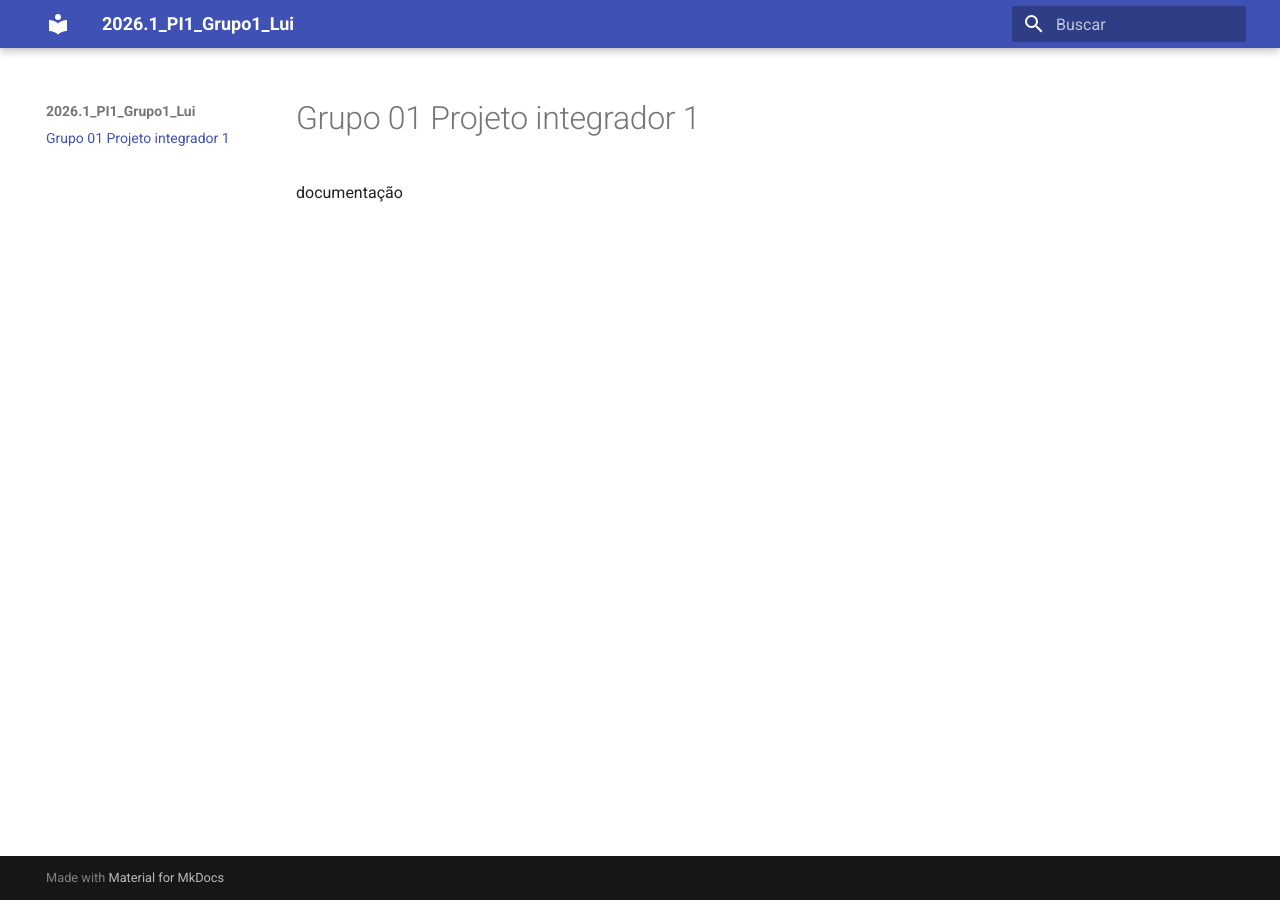
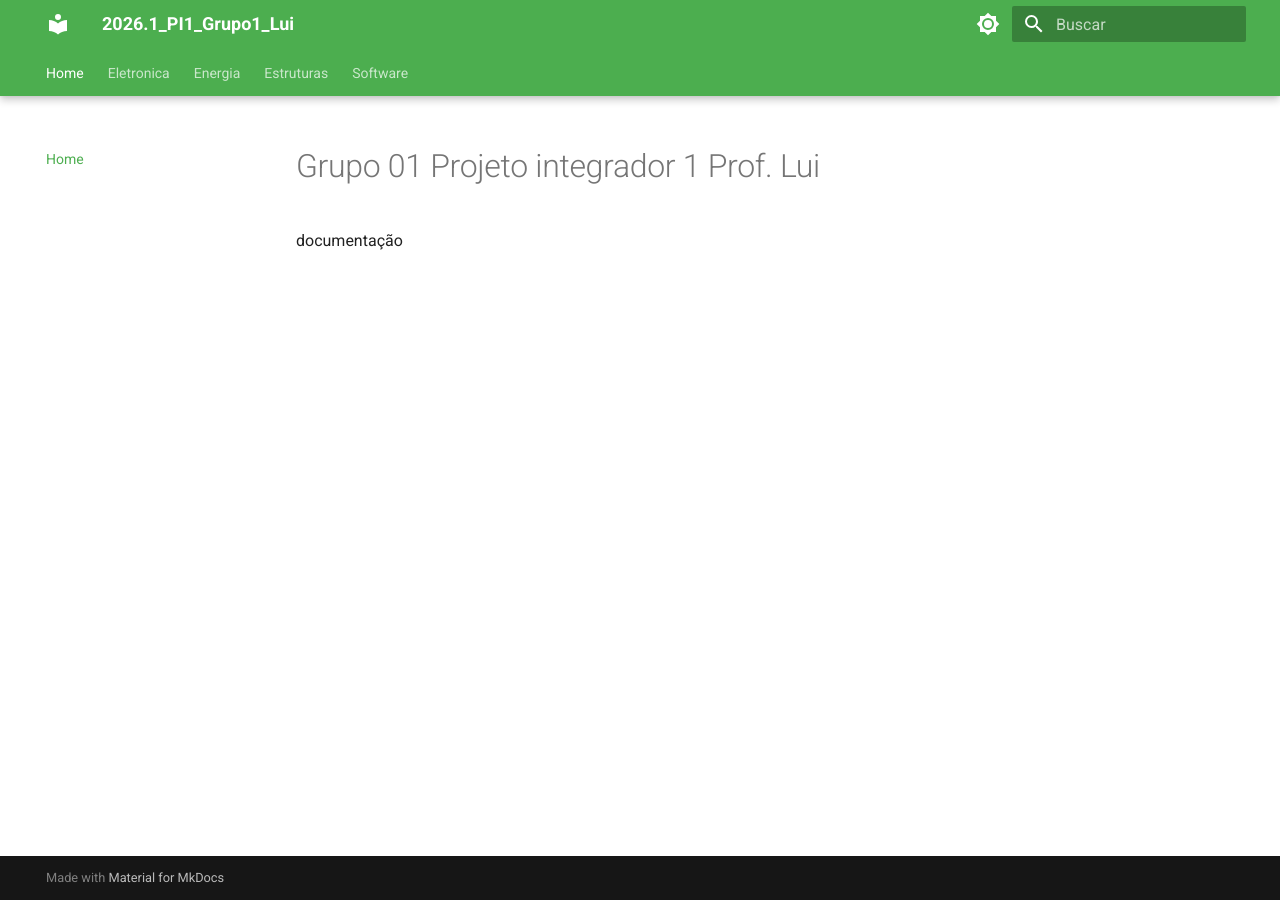
Before and after one commit to fcte-pi1/2026.1_PI1_Grupo1_Lui, an MkDocs documentation site: the page built from docs/index.md, in a window 1280 px wide. Built offline with MkDocs 1.6.1 and Material for MkDocs 9.7.7, drawn with Linux system fonts in a browser that asks for light colours.

Commit message:
fix: layout mkdocs

```diff
--- a/docs/index.md
+++ b/docs/index.md
@@ -1,3 +1,3 @@
-# Grupo 01 Projeto integrador 1
+# Grupo 01 Projeto integrador 1 Prof. Lui
 
 documentação
--- a/mkdocs.yml
+++ b/mkdocs.yml
@@ -1,4 +1,33 @@
 site_name: 2026.1_PI1_Grupo1_Lui
+site_url: https://fcte-pi1.github.io/2026.1_PI1_Grupo1_Lui/
 theme:
   name: material
   language: pt-BR
+  features:
+    - navigation.tabs
+    - navigation.tabs.sticky
+  palette:
+    - scheme: default
+      toggle:
+        icon: material/brightness-7
+        name: Switch to dark mode
+      primary: green
+
+    - scheme: slate
+      toggle:
+        icon: material/brightness-4
+        name: Switch to light mode
+      primary: green
+    - scheme: high-contrast
+      primary: black
+      accent: yellow
+      toggle:
+        icon: material/weather-cloudy-alert
+        name: Switch to high contrast
+
+nav:
+  - Home: index.md
+  - Eletronica: eletronica/index.md
+  - Energia: energia/index.md
+  - Estruturas: estruturas/index.md
+  - Software: software/index.md
```
Also changed, not shown: docs/eletronica/index.md (added, +1 -0 lines), docs/energia/index.md (added), docs/estruturas/index.md (added), docs/software/index.md (added).
